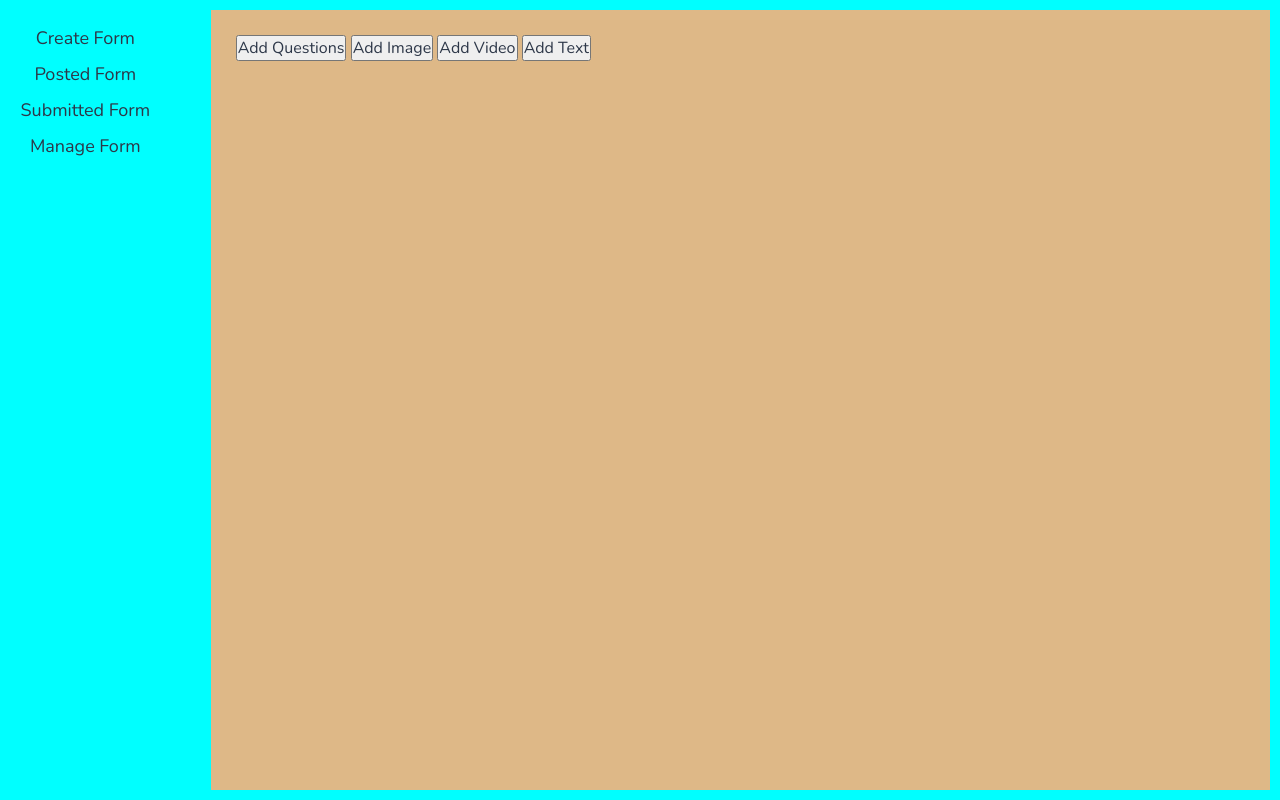
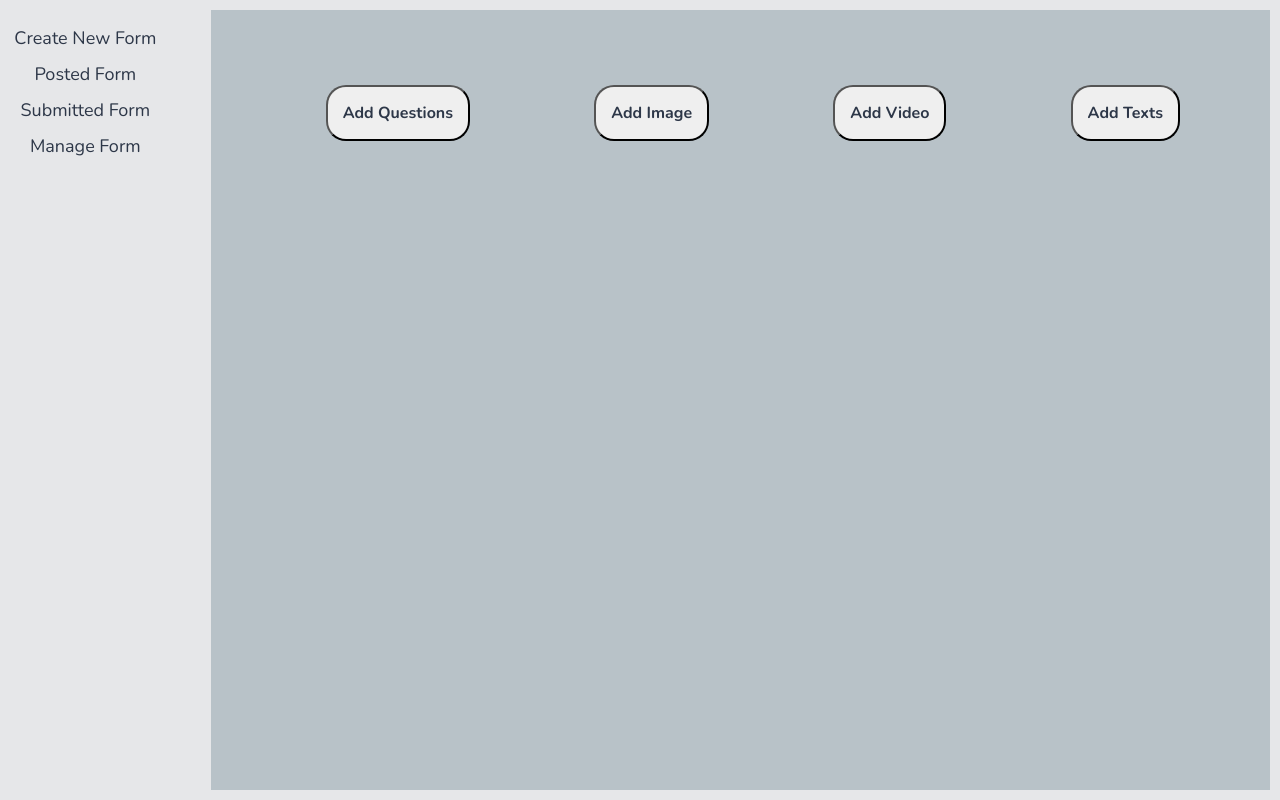
Before and after one commit to Nisharani26/FormPortal, a Flask app: page /dashboard in a window 1280 px wide. Shown: the part 64-864 px from the top of the page. Run offline with Flask 3, Linux system fonts and the light colour scheme.

Commit message:
extra bit added

```diff
--- /dev/null
+++ b/static/createform.css
@@ -0,0 +1,8 @@
+.create-form-menus button{
+    margin-right: 60px;
+    margin-left: 60px;
+    margin-top: 50px;
+    border-radius: 20px;
+    padding: 15px;
+    font-weight: bolder;
+}
--- a/static/dashboardstyle.css
+++ b/static/dashboardstyle.css
@@ -29,7 +29,8 @@
 
   /* When you mouse over the navigation links, change their color */
   .sidenav a:hover {
-    color: #1f2530;
+    background-color: rgb(181, 173, 173);
+    border-radius: 10px;
   }
 
   /* Style page content */
--- a/static/indexstyle.css
+++ b/static/indexstyle.css
@@ -124,10 +124,9 @@ nav ul li a:hover {
     sans-serif;
   background-color: #cbd5e0;
   line-height: 50px;
-  padding-bottom: 0;
   font-size: medium;
   font-weight: bold;
   color: #2d3748;
   text-align: center;
-  margin-bottom: auto;
+  margin-top: 260px;
 }
--- a/templates/createform.html
+++ b/templates/createform.html
@@ -12,12 +12,13 @@
     />
     <link rel="stylesheet" href="\static\indexstyle.css" />
     <link rel="stylesheet" href="\static\dashboardstyle.css" />
+    <link rel="stylesheet" href="\static\createform.css">
   </head>
   <body>
     {% include("nav.html") %}
     <div
       style="
-        background-color: aqua;
+        background-color: #e6e7e9;
         height: 100%;
         padding: 10px;
         /* margin-block: 20px; */
@@ -28,7 +29,7 @@
       <div
         class="main"
         style="
-          background-color: burlywood;
+          background-color:#b8c2c8;
           height: 100%;
           width: 100%;
           padding: 15px;
@@ -36,11 +37,11 @@
           /* justify-items: center; */
         "
       >
-        <div class="create-form-menus" style="padding: 10px">
-          <button>Add Questions</button>
+        <div class="create-form-menus" style="padding: 10px" >
+          <button style="margin-left: 90px;">Add Questions</button>
           <button>Add Image</button>
           <button>Add Video</button>
-          <button>Add Text</button>
+          <button>Add Texts</button>
         </div>
         <div></div>
       </div>
--- a/templates/dashboardSideMenu.html
+++ b/templates/dashboardSideMenu.html
@@ -1,5 +1,5 @@
 <div class="sidenav" style="display: block;">
-    <a href="/dashboard/createform">Create Form</a>
+    <a href="/dashboard/createform">Create New Form</a>
     <a href="/dashboard/postedform">Posted Form</a>
     <a href="/dashboard/submittedform">Submitted Form</a>
     <a href="/dashboard/manageform">Manage Form</a>
```
